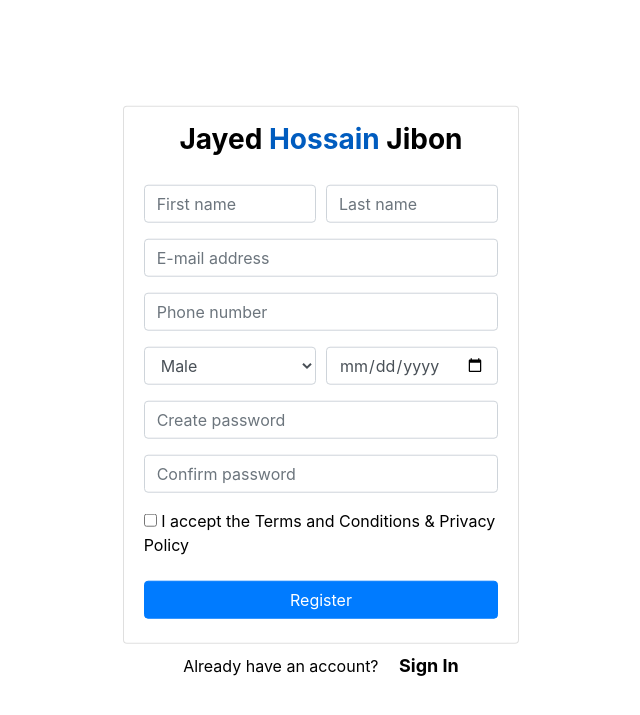
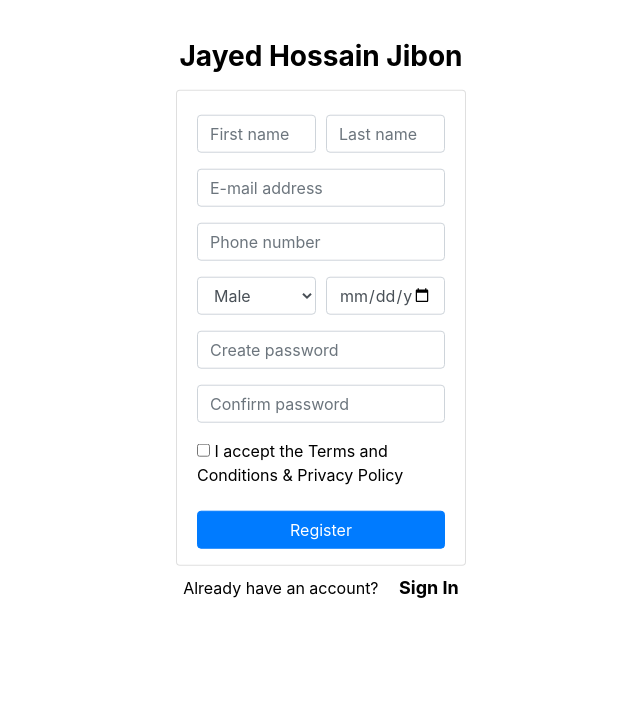
Before and after one commit to jibon969/iPortfolio, a Django app: page /register/ in a window 1280 px wide. Shown: the top 715 px of the page, without its empty margins (319-959 px from the left). Run offline with Django 3.2, Linux system fonts and the light colour scheme.

Commit message:
change some desgin

```diff
--- a/accounts/static/accounts/css/account.css
+++ b/accounts/static/accounts/css/account.css
@@ -28,7 +28,7 @@ a:hover {
 
 #main-section {
     position: absolute;
-    top: 50%;
+    top: 40%;
     left: 50%;
     transform: translate(-50%, -50%);
     width: 100%;
--- a/accounts/templates/accounts/login.html
+++ b/accounts/templates/accounts/login.html
@@ -59,7 +59,7 @@
                                                 <a href="#">Forgot password?</a>
                                             </div>
                                             <div class="float-right">
-                                                <a href="#">Create an account</a>
+                                                <a href="{% url 'register' %}">Create an account</a>
                                             </div>
                                         </div>
                                     </div>
--- a/accounts/templates/accounts/register.html
+++ b/accounts/templates/accounts/register.html
@@ -5,7 +5,7 @@
     <section id="main-section">
         <div class="container-fluid">
             <div class="row justify-content-center">
-                <div class="col-sm-8 col-md-4 col-lg-4 col-xl-4">
+                <div class="col-sm-12 col-md-3 col-lg-3 col-xl-3">
                     <!-- Message -->
                     <div class="text-center">
                         {% if messages %}
@@ -22,13 +22,13 @@
                             </div>
                         {% endif %}
                     </div>
+                    <h3 class="text-center my-3 font-weight-bold">
+                        <a href="{% url 'home' %}">
+                            Jayed Hossain Jibon
+                        </a>
+                    </h3>
                     <div class="card">
-                        <h3 class="text-center mt-3 font-weight-bold">
-                            <a href="{% url 'home' %}">
-                                Jayed <span class="limited">Hossain</span> Jibon
-                            </a>
-                        </h3>
-                        <div class="card-body pb-2">
+                        <div class="card-body mt-1 pb-0">
                             <!-- Signup form --->
                             <form method="POST">{% csrf_token %}
                                 <div class="form-row">
```
